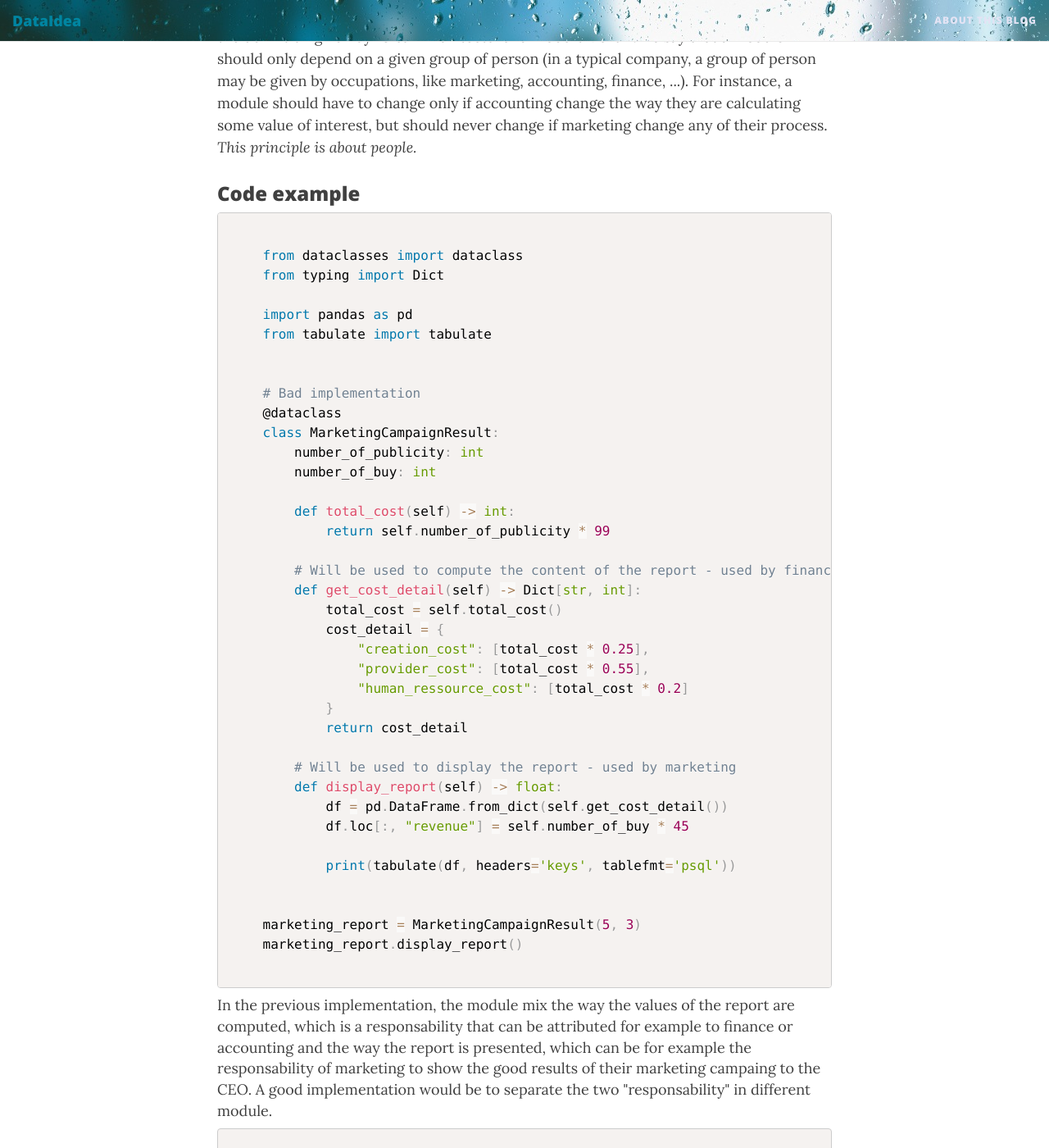
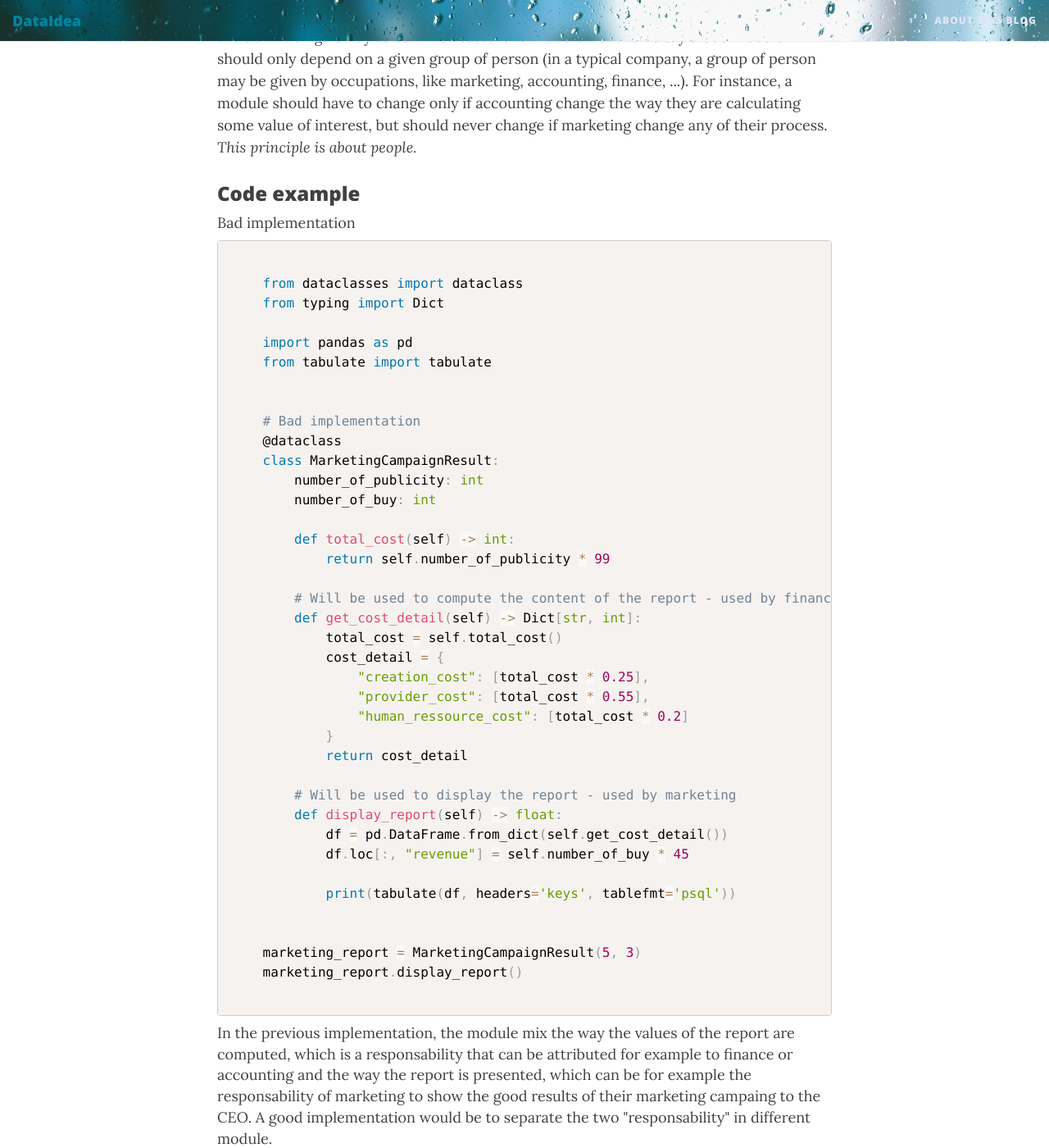
Before and after one commit to thibaultbl/thibaultbl.github.io, a Jekyll site: the page built from _posts/2022-03-28-Solid-Principles-for-data-science-part1.html, in a window 1280 px wide and 1400 px high, scrolled down 859 px. Shown: the whole window at 82% size. Built offline with Jekyll 4.4.1, drawn with Linux system fonts in a browser that asks for light colours; nearby versions of some CDN libraries.

Commit message:
Added figure balise

```diff
--- a/_posts/2022-03-28-Solid-Principles-for-data-science-part1.html
+++ b/_posts/2022-03-28-Solid-Principles-for-data-science-part1.html
@@ -47,7 +47,9 @@ use-site-title: true
 
   <h3> Code example </h3>
 
-  <pre>
+  <figure>
+    <figcaption>Bad implementation</figcaption>
+    <pre>
   <code class="language-python">
     from dataclasses import dataclass
     from typing import Dict
@@ -87,6 +89,7 @@ use-site-title: true
     marketing_report.display_report()
   </code>
 </pre>
+  </figure>
 
   In the previous implementation, the module mix the way the values of the report are computed, which is a
   responsability that can be attributed for example to finance or accounting and the way the report is presented, which
@@ -94,7 +97,9 @@ use-site-title: true
 
   A good implementation would be to separate the two "responsability" in different module.
 
-  <pre>
+  <figure>
+    <figcaption>Good Implementation</figcaption>
+    <pre>
   <code class="language-python">
 
 # Good implementation - Separation in two modules
@@ -140,6 +145,7 @@ marketing_report.display_report()
 
   </code>
 </pre>
+  </figure>
 
   <h3> References </h3>
 
```
